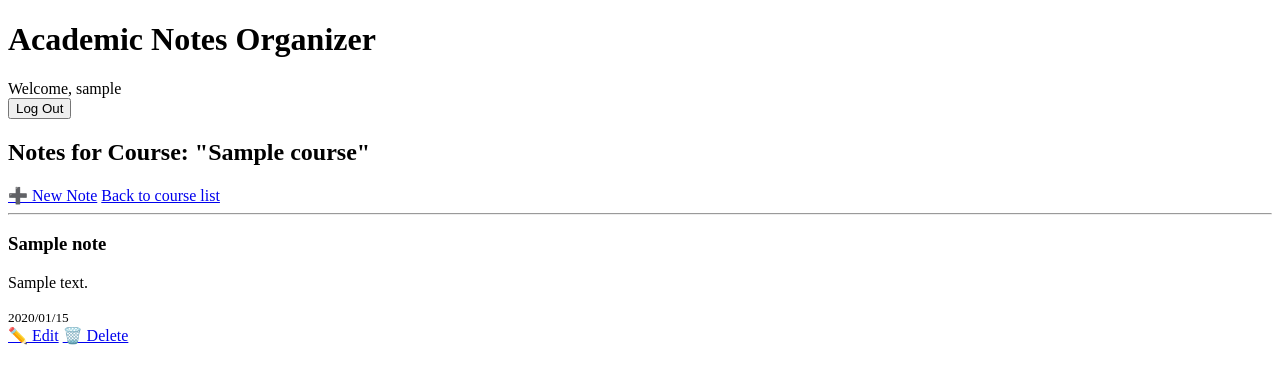
After one commit to RoohiDev/academic-notes-organizer, a Django app: page /course/1/notes/ in a window 1280 px wide. The commit adds this page. Shown: the top 384 px of the page. Run offline with Django 5.2, Linux system fonts and the light colour scheme; a user stored in the database is signed in; tables that the repository leaves empty hold one stand-in row (values such as "Sample post").

Commit message:
Add CRUD operations for Notes with full integration to Courses

```diff
--- a/notes/urls.py
+++ b/notes/urls.py
@@ -8,4 +8,9 @@ urlpatterns = [
     path('course/create/', views.course_create, name='course_create'),
     path('course/<int:pk>/edit/', views.course_edit, name='course_edit'),
     path('course/<int:pk>/delete/', views.course_delete, name='course_delete'),
+    path('course/<int:course_id>/notes/', views.note_list, name='note_list'),
+    path('course/<int:course_id>/note/create/', views.note_create, name='note_create'),
+    path('course/<int:course_id>/note/<int:pk>/edit/', views.note_edit, name='note_edit'),
+    path('course/<int:course_id>/note/<int:pk>/delete/', views.note_delete, name='note_delete'),
+
 ]
--- a/notes/views.py
+++ b/notes/views.py
@@ -1,9 +1,11 @@
 from django.shortcuts import render, redirect, get_object_or_404
 from django.contrib.auth.decorators import login_required
 from django.contrib import messages
-from .models import Course
-from .forms import CourseForm
+from .models import Course, Note
+from .forms import CourseForm, NoteForm
 
+
+#Course Views
 @login_required
 def course_list(request):
     courses = Course.objects.filter(user=request.user).order_by('-created_at')
@@ -44,3 +46,50 @@ def course_delete(request, pk):
         messages.success(request, 'Course deleted successfully.')
         return redirect('notes:course_list')
     return render(request, 'notes/course_confirm_delete.html', {'course': course})
+
+
+#Note Views
+@login_required
+def note_list(request, course_id):
+    course = get_object_or_404(Course, pk=course_id, user=request.user)
+    notes = course.notes.all().order_by('-created_at')
+    return render(request, 'notes/note_list.html', {'course': course, 'notes': notes})
+
+@login_required
+def note_create(request, course_id):
+    course = get_object_or_404(Course, pk=course_id, user=request.user)
+    if request.method == 'POST':
+        form = NoteForm(request.POST)
+        if form.is_valid():
+            note = form.save(commit=False)
+            note.course = course
+            note.save()
+            messages.success(request, 'Note created successfully.')
+            return redirect('notes:note_list', course_id=course.id)
+    else:
+        form = NoteForm()
+    return render(request, 'notes/note_form.html', {'form': form, 'course': course, 'title': 'Create new note'})
+
+@login_required
+def note_edit(request, course_id, pk):
+    course = get_object_or_404(Course, pk=course_id, user=request.user)
+    note = get_object_or_404(Note, pk=pk, course=course)
+    if request.method == 'POST':
+        form = NoteForm(request.POST, instance=note)
+        if form.is_valid():
+            form.save()
+            messages.success(request, 'Note edited successfully.')
+            return redirect('notes:note_list', course_id=course.id)
+    else:
+        form = NoteForm(instance=note)
+    return render(request, 'notes/note_form.html', {'form': form, 'course': course, 'title': 'Edit note'})
+
+@login_required
+def note_delete(request, course_id, pk):
+    course = get_object_or_404(Course, pk=course_id, user=request.user)
+    note = get_object_or_404(Note, pk=pk, course=course)
+    if request.method == 'POST':
+        note.delete()
+        messages.success(request, 'Note deleted successfully.')
+        return redirect('notes:note_list', course_id=course.id)
+    return render(request, 'notes/note_confirm_delete.html', {'course': course, 'note': note})
--- a/templates/notes/course_list.html
+++ b/templates/notes/course_list.html
@@ -7,7 +7,7 @@
 <div class="course-grid">
     {% for course in courses %}
     <div class="course-item">
-        <h3><a href="#">{{ course.title }}</a></h3>
+        <h3><a href="{% url 'notes:note_list' course.id %}">{{ course.title }}</a></h3>
         <p>{{ course.description|truncatewords:10 }}</p>
         <small>{{ course.created_at|date:"Y/m/d" }}</small>
         <div>
--- /dev/null
+++ b/templates/notes/note_list.html
@@ -0,0 +1,23 @@
+{% extends 'base.html' %}
+
+{% block content %}
+<h2>Notes for Course: "{{ course.title }}"</h2>
+<a href="{% url 'notes:note_create' course.id %}">➕ New Note</a>
+<a href="{% url 'notes:course_list' %}">Back to course list</a>
+<hr>
+<div class="note-grid">
+    {% for note in notes %}
+        <div class="note-item">
+            <h3>{{ note.title }}</h3>
+            <p>{{ note.content|truncatewords:20 }}</p>
+            <small>{{ note.created_at|date:"Y/m/d" }}</small>
+            <div>
+                <a href="{% url 'notes:note_edit' course.id note.id %}">✏️ Edit</a>
+                <a href="{% url 'notes:note_delete' course.id note.id %}">🗑️ Delete</a>
+            </div>
+        </div>
+    {% empty %}
+        <p>There is no notes for this course yet.</p>
+    {% endfor %}
+</div>
+{% endblock %}
```
Also changed, not shown: notes/forms.py (+6 -1 lines), templates/notes/note_confirm_delete.html (added, +11 -0 lines), templates/notes/note_form.html (added, +11 -0 lines).
